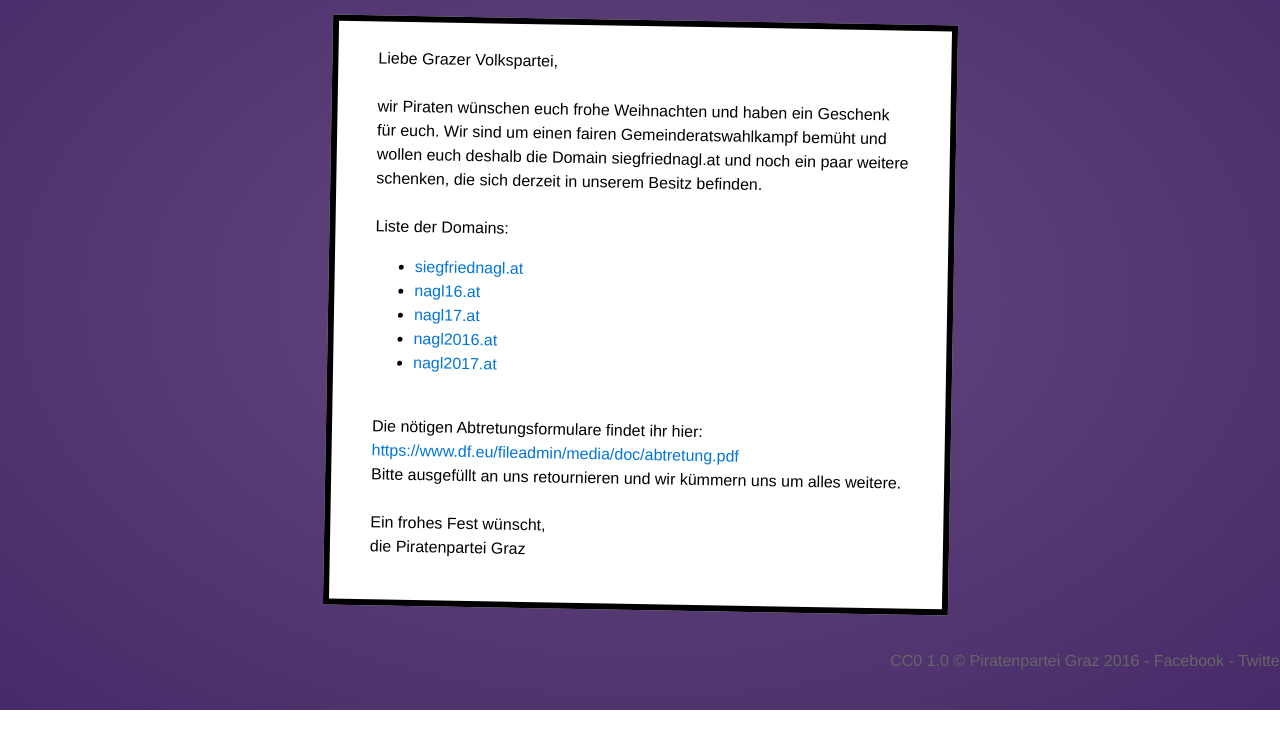
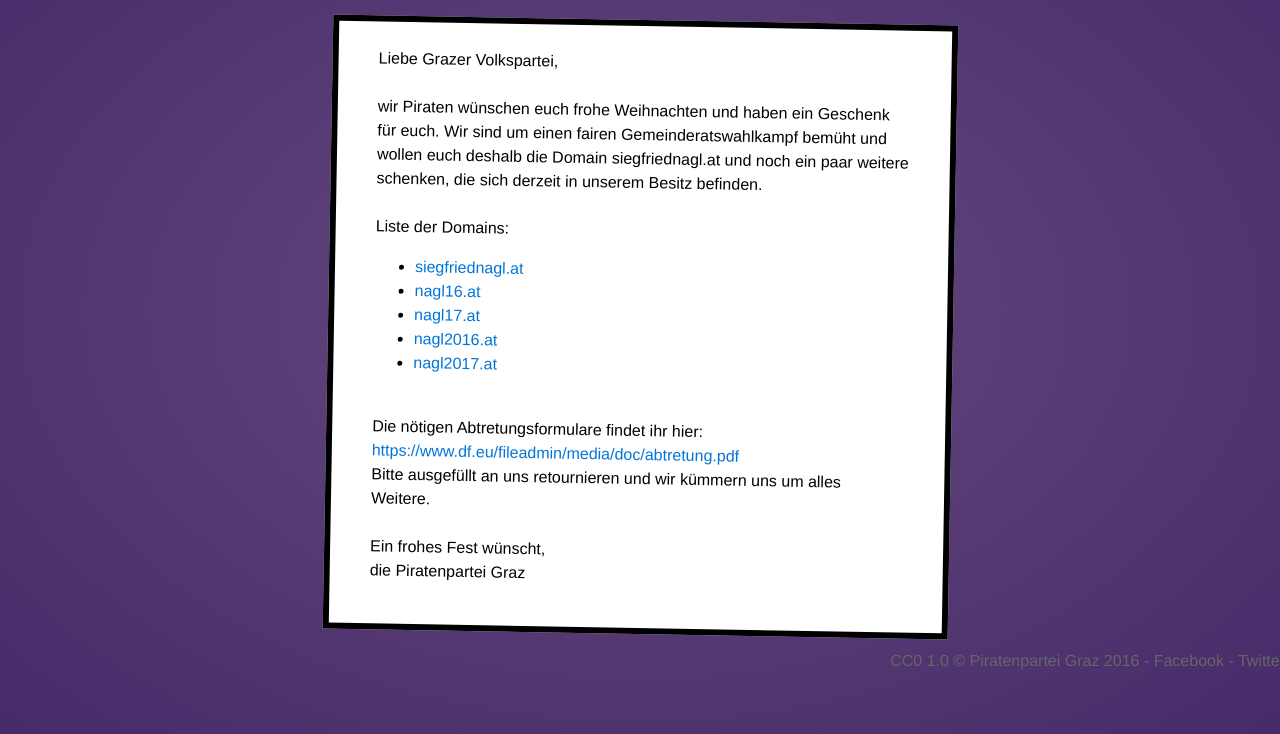
Before and after one commit to PPOE/Nagl, a plain HTML site: page index.html in a window 1280 px wide. Shown: the part 111-845 px from the top of the page. Before the commit the page ends 821 px from the top, so only its background shows below. Drawn offline with Linux system fonts and the light colour scheme.

Commit message:
fix typo

```diff
--- a/index.html
+++ b/index.html
@@ -35,7 +35,7 @@
                     Die nötigen Abtretungsformulare findet ihr hier:
                     <a href="https://www.df.eu/fileadmin/media/doc/abtretung.pdf">
                             https://www.df.eu/fileadmin/media/doc/abtretung.pdf</a><br />
-                    Bitte ausgefüllt an uns retournieren und wir kümmern uns um alles weitere.<br />
+                    Bitte ausgefüllt an uns retournieren und wir kümmern uns um alles Weitere.<br />
                     <br />
                     Ein frohes Fest wünscht,<br />
                     die Piratenpartei Graz
```
